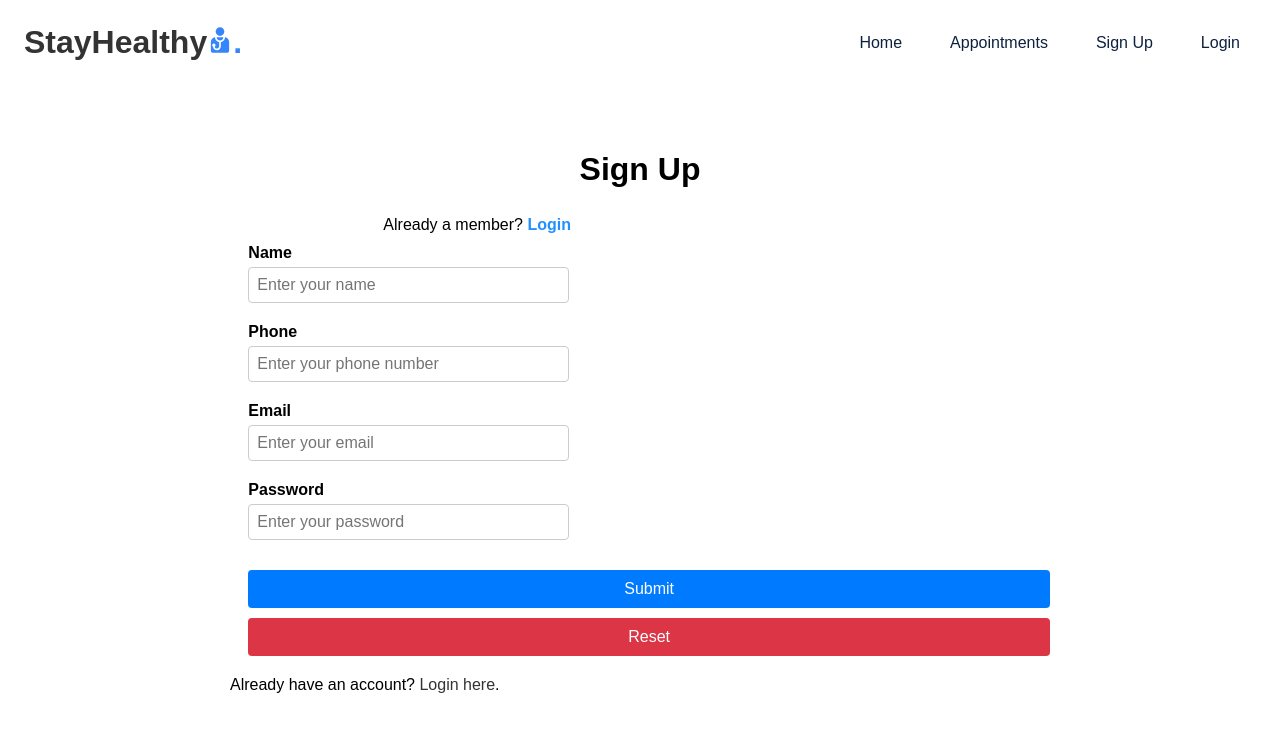
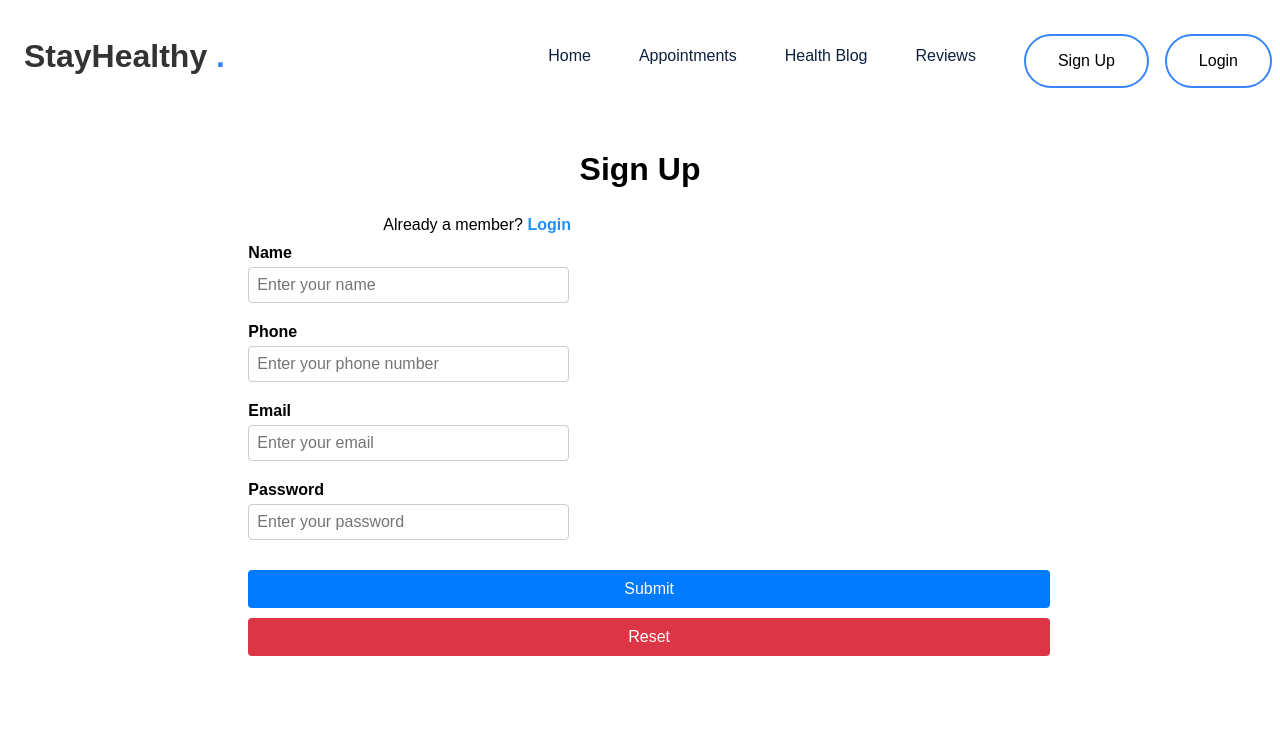
Before and after one commit to PattyVCaetano/stayhealthy, a React (Create React App) app: page /signup in a window 1280 px wide. Shown: the top 732 px of the page. Built offline with nearby package versions, Linux system fonts and the light colour scheme.

Commit message:
display the logout button and extract the name of the user

```diff
--- a/src/App.js
+++ b/src/App.js
@@ -1,5 +1,5 @@
 // App.js
-import React from 'react';
+import React, { useState } from 'react';
 import { BrowserRouter as Router, Routes, Route } from 'react-router-dom';
 import Navbar from './Components/Navbar/Navbar';
 import LandingPage from './Components/LandingPage/LandingPage';
@@ -7,10 +7,20 @@
 import SignUp from './Components/SignUp/SignUp';
 
 function App() {
+  // State to manage authentication
+  const [isLoggedIn, setIsLoggedIn] = useState(false);
+
+  // Function to handle logout
+  const handleLogout = () => {
+    // Perform logout actions (clear session/local storage, update state, etc.)
+    setIsLoggedIn(false);
+  };
+
   return (
     <Router>
       <div className="App">
-        <Navbar />
+        {/* Pass isLoggedIn state and handleLogout function to Navbar */}
+        <Navbar isLoggedIn={isLoggedIn} handleLogout={handleLogout} />
         <Routes>
           <Route path="/" element={<LandingPage />} />
           <Route path="/login" element={<Login />} />
--- a/src/Components/Navbar/Navbar.js
+++ b/src/Components/Navbar/Navbar.js
@@ -1,44 +1,91 @@
-import React from 'react';
-import './Navbar.css'; // Import Navbar.css file
-import { Link } from 'react-router-dom';
+import React, { useEffect, useState } from "react";
+import { Link } from "react-router-dom";
+
+import "./Navbar.css";
 
 const Navbar = () => {
+    const [click, setClick] = useState(false);
+    const [isLoggedIn, setIsLoggedIn] = useState(false);
+    const [userName, setUserName] = useState("");
+
+    const handleClick = () => setClick(!click);
+
+    const handleLogout = () => {
+        sessionStorage.removeItem("auth-token");
+        sessionStorage.removeItem("name");
+        sessionStorage.removeItem("email");
+        sessionStorage.removeItem("phone");
+        localStorage.removeItem("doctorData");
+        setIsLoggedIn(false);
+        for (let i = 0; i < localStorage.length; i++) {
+          const key = localStorage.key(i);
+          if (key.startsWith("reviewFormData_")) {
+            localStorage.removeItem(key);
+          }
+        }
+        window.location.reload();
+    };
+
+    useEffect(() => {
+      const storedEmail = sessionStorage.getItem("email");
+      if (storedEmail) {
+            setIsLoggedIn(true);
+            // Extract username from email
+            const username = storedEmail.split("@")[0];
+            setUserName(username);
+          }
+    }, []);
+
     return (
     <nav>
       <div className="nav__logo">
-                <Link to="/">StayHealthy
-                    <svg xmlns="http://www.w3.org/2000/svg" height="26" width="26" viewBox="0 0 1000 1000" style={{ fill: '#3685fb' }}>
-                        <title>Doctor With Stethoscope SVG icon</title>
-                        <g>
-                            <g>
-                                <path d="M499.8,10c91.7,0,166,74.3,166,166c0,91.7-74.3,166-166,166c-91.7,0-166-74.3-166-166C333.8,84.3,408.1,10,499.8,10z"></path>
-                                <path d="M499.8,522.8c71.2,0,129.1-58.7,129.1-129.1H370.6C370.6,464.1,428.6,522.8,499.8,522.8z"></path>
-                                <path d="M693.2,395c-0.7,94.9-70.3,173.7-160.8,188.9v155.9c0,80.3-60.7,150.8-140.8,155.3c-83,4.7-152.7-58.9-157.6-139.7c-22-12.8-35.6-38.5-30.3-66.7c4.7-25.1,25.5-45.6,50.8-49.9c39.7-6.7,74.1,23.7,74.1,62.1c0,23-12.3,43-30.7,54.1c4.7,45.4,45.1,80.4,92.6,76c44.6-4,77.2-44.4,77.2-89.2v-158c-90.5-15.2-160.1-94-160.8-188.9c-89.4,11.5-158.2,87.9-158.2,180.5V910c0,44.2,35.8,80,80,80h542.6c44.2,0,80.1-35.8,80.1-80V575.5C851.4,483,782.6,406.6,693.2,395z"></path>
-                            </g>
-                        </g>
-                    </svg>
-                </Link>
+        <Link to="/">
+        StayHealthy <i style={{color:'#2190FF'}} className="fa fa-user-md"></i></Link>
         <span>.</span>
       </div>
-            <div className="nav__icon">
-                <i className="fa fa-bars"></i>
+      <div className="nav__icon" onClick={handleClick}>
+        <i className={click ? "fa fa-times" : "fa fa-bars"}></i>
       </div>
-            <ul className="nav__links">
+      <ul className={click ? 'nav__links active' : 'nav__links'}>
         <li className="link">
           <Link to="/">Home</Link>
         </li>
         <li className="link">
-                    <Link to="/appointments">Appointments</Link>
+          <Link to="/search/doctors">Appointments</Link>
         </li>
         <li className="link">
-                    <Link to="/signup">Sign Up</Link>
+          <Link to="/healthblog">Health Blog</Link>
         </li>
         <li className="link">
-                    <Link to="/login">Login</Link>
+         <Link to="/reviews">Reviews</Link>
         </li>
+        {isLoggedIn ? (
+          <>
+            <li className="link welcome-user">Welcome, {userName}</li>
+            <li className="link">
+              <button className="btn2" onClick={handleLogout}>
+                Logout
+              </button>
+            </li>
+
+          </>
+        ) : (
+          <>
+            <li className="link">
+              <Link to="/signup">
+                <button className="btn1">Sign Up</button>
+              </Link>
+            </li>
+            <li className="link">
+              <Link to="/login">
+                <button className="btn1">Login</button>
+              </Link>
+            </li>
+          </>
+        )}
       </ul>
     </nav>
   );
-}
+};
 
 export default Navbar;
--- a/src/Components/SignUp/SignUp.js
+++ b/src/Components/SignUp/SignUp.js
@@ -1,64 +1,58 @@
 import React, { useState } from 'react';
-import './SignUp.css';
+import './SignUp.css'; // Apply CSS according to your design theme
+import { Link, useNavigate } from 'react-router-dom';
+import { API_URL } from '../../config';
 
 const SignUp = () => {
-  const [formData, setFormData] = useState({
-    name: '',
-    phone: '',
-    email: '',
-    password: ''
+    const [name, setName] = useState('');
+    const [email, setEmail] = useState('');
+    const [phone, setPhone] = useState('');
+    const [password, setPassword] = useState('');
+    const [showerr, setShowerr] = useState('');
+    const [passwordLengthError, setPasswordLengthError] = useState(false);
+
+    const navigate = useNavigate();
+
+    const register = async (e) => {
+        e.preventDefault();
+
+        // API Call
+        if (password.length < 8) {
+            setPasswordLengthError(true);
+            return;
+        }
+
+        const response = await fetch(`${API_URL}/api/auth/register`, {
+            method: 'POST',
+            headers: {
+                'Content-Type': 'application/json',
+            },
+            body: JSON.stringify({
+                name: name,
+                email: email,
+                password: password,
+                phone: phone,
+            }),
         });
-  const [errors, setErrors] = useState({});
 
-  const handleChange = (e) => {
-    setFormData({ ...formData, [e.target.name]: e.target.value });
-    // Clear error when input changes
-    if (errors[e.target.name]) {
-      setErrors({ ...errors, [e.target.name]: '' });
+        const json = await response.json();
+
+        if (json.authtoken) {
+            sessionStorage.setItem('auth-token', json.authtoken);
+            sessionStorage.setItem('name', name);
+            sessionStorage.setItem('phone', phone);
+            sessionStorage.setItem('email', email);
+            // Redirect to home page
+            navigate('/');
+            window.location.reload();
+        } else {
+            if (json.errors) {
+                for (const error of json.errors) {
+                    setShowerr(error.msg);
                 }
-  };
-
-  const handleSubmit = (e) => {
-    e.preventDefault();
-    // Validation logic here
-    const validationErrors = {};
-    // Check if required fields are filled
-    if (!formData.name.trim()) {
-      validationErrors.name = 'Name is required';
+            } else {
+                setShowerr(json.error);
             }
-    if (!formData.phone.trim()) {
-      validationErrors.phone = 'Phone is required';
-    }
-    if (!formData.email.trim()) {
-      validationErrors.email = 'Email is required';
-    }
-    if (!formData.password.trim()) {
-      validationErrors.password = 'Password is required';
-    }
-    // Check email format
-    const emailPattern = /^[^\s@]+@[^\s@]+\.[^\s@]+$/;
-    if (!emailPattern.test(formData.email)) {
-      validationErrors.email = 'Invalid email format';
-    }
-    // Check phone number length
-    if (formData.phone.trim().length !== 10) {
-      validationErrors.phone = 'Phone number must be 10 digits';
-    }
-    // Set errors if any, otherwise submit the form
-    if (Object.keys(validationErrors).length > 0) {
-      setErrors(validationErrors);
-    } else {
-      // Submit form
-      console.log('Form submitted successfully');
-      // Reset form fields
-      setFormData({
-        name: '',
-        phone: '',
-        email: '',
-        password: ''
-      });
-      // Clear errors
-      setErrors({});
         }
     };
 
@@ -67,31 +61,32 @@
             <div className="signup-grid">
                 <div className="signup-text">
                     <h1>Sign Up</h1>
+                    {/* {signupRoleText && <div className="signup-role">{signupRoleText}</div>} */}
                 </div>
                 <div className="signup-text1" style={{ textAlign: 'left' }}>
-          Already a member? <span><a href="../Login/Login.html" style={{ color: '#2190FF' }}> Login</a></span>
+                    Already a member? <span><Link to="/login" style={{ color: '#2190FF' }}> Login</Link></span>
                 </div>
                 <div className="signup-form">
-          <form onSubmit={handleSubmit}>
+                    <form method="POST" onSubmit={register}>
                         <div className="form-group">
                             <label htmlFor="name">Name</label>
-              <input type="text" name="name" id="name" value={formData.name} onChange={handleChange} className="form-control" placeholder="Enter your name" aria-describedby="helpId" />
-              {errors.name && <span className="text-danger">{errors.name}</span>}
+                            <input value={name} type="text" onChange={(e) => setName(e.target.value)} name="name" id="name" className="form-control" placeholder="Enter your name" aria-describedby="helpId" required autoComplete="name" />
                         </div>
                         <div className="form-group">
                             <label htmlFor="phone">Phone</label>
-              <input type="tel" name="phone" id="phone" value={formData.phone} onChange={handleChange} className="form-control" placeholder="Enter your phone number" aria-describedby="helpId" />
-              {errors.phone && <span className="text-danger">{errors.phone}</span>}
+                            <input value={phone} onChange={(e) => setPhone(e.target.value)} type="tel" name="phone" id="phone" className="form-control" placeholder="Enter your phone number" aria-describedby="helpId" maxLength="10" required autoComplete="tel" />
                         </div>
                         <div className="form-group">
                             <label htmlFor="email">Email</label>
-              <input type="email" name="email" id="email" value={formData.email} onChange={handleChange} className="form-control" placeholder="Enter your email" aria-describedby="helpId" />
-              {errors.email && <span className="text-danger">{errors.email}</span>}
+                            <input value={email} onChange={(e) => setEmail(e.target.value)} type="email" name="email" id="email" className="form-control" placeholder="Enter your email" aria-describedby="helpId" required autoComplete="email" />
+                            {showerr && <div className="err" style={{ color: 'red' }}>{showerr}</div>}
                         </div>
                         <div className="form-group">
                             <label htmlFor="password">Password</label>
-              <input type="password" name="password" id="password" value={formData.password} onChange={handleChange} className="form-control" placeholder="Enter your password" aria-describedby="helpId" />
-              {errors.password && <span className="text-danger">{errors.password}</span>}
+                            <input value={password} onChange={(e) => setPassword(e.target.value)} type='password' name="password" id="password" className="form-control" placeholder="Enter your password" aria-describedby="helpId" required autoComplete="new-password" />
+                            {passwordLengthError && password.length < 8 && (
+                                <div className="err" style={{ color: 'red' }}>Password length must be 8 or more</div>
+                            )}
                         </div>
                         <div className="btn-group">
                             <button type="submit" className="btn btn-primary mb-2 mr-1 waves-effect waves-light">Submit</button>
@@ -100,9 +95,6 @@
                     </form>
                 </div>
             </div>
-      <div>
-        <p>Already have an account? <a href="../Login/Login.html">Login here</a>.</p>
-      </div>
         </div>
     );
 }
--- a/src/config.js
+++ b/src/config.js
@@ -1,4 +1,4 @@
-export const API_URL = window.location.hostname === "localhost" ? "<https://patriciacaet-8181.theiadockernext-0-labs-prod-theiak8s-4-tor01.proxy.cognitiveclass.ai/>" : "add your theia server side url";
+export const API_URL = window.location.hostname === "localhost" ? "https://patriciacaet-8181.theiadockernext-0-labs-prod-theiak8s-4-tor01.proxy.cognitiveclass.ai/" : "https://patriciacaet-8181.theiadockernext-0-labs-prod-theiak8s-4-tor01.proxy.cognitiveclass.ai/";
 console.log(
     "API_URL :",
     API_URL
```
Lines whose indentation alone changed are shown as unchanged.
